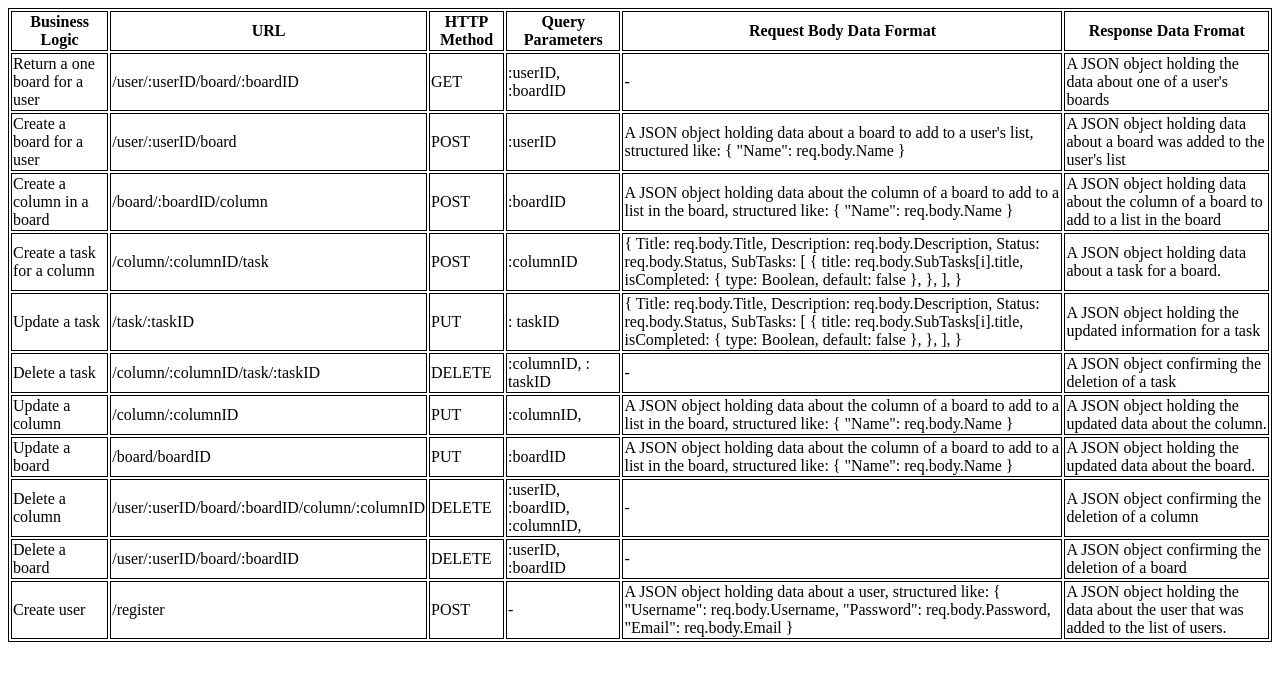
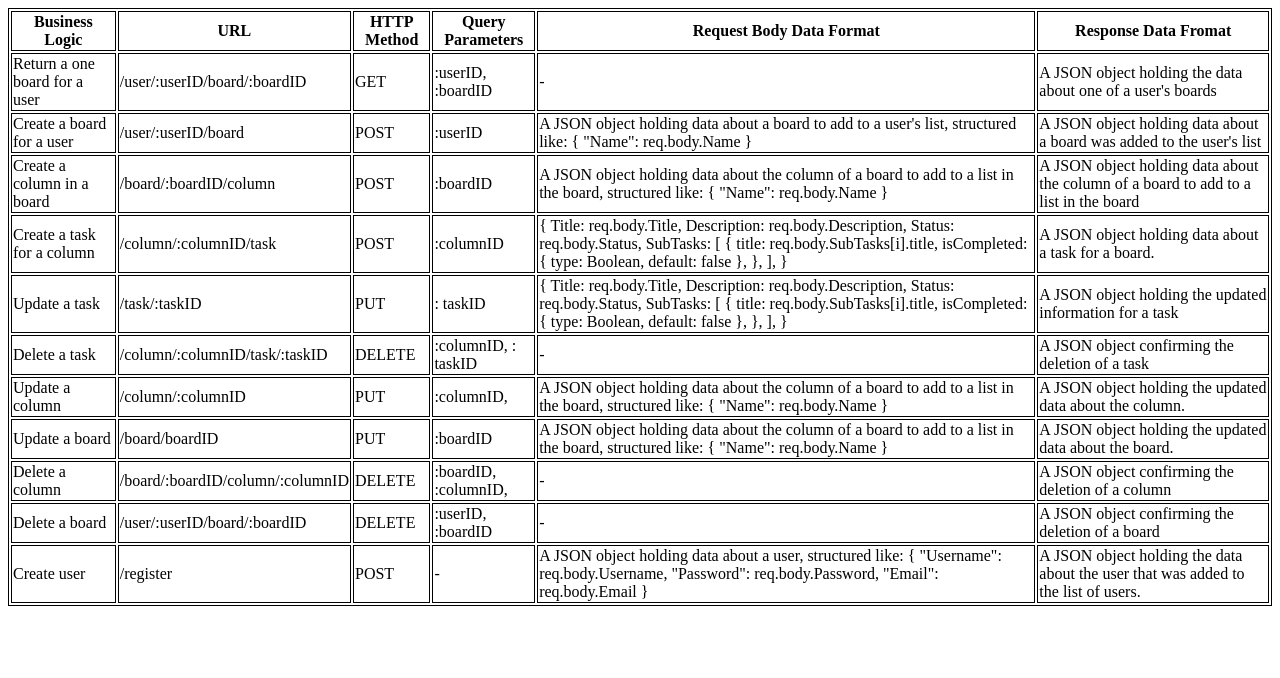
Before and after one commit to Nat-crit20/Kanban_API, a website: page docs/index.html in a window 1280 px wide. Drawn offline with Linux system fonts and the light colour scheme.

Commit message:
Updated doc for deleting a column from a board

```diff
--- a/docs/index.html
+++ b/docs/index.html
@@ -108,9 +108,9 @@
       </tr>
       <tr>
         <td>Delete a column</td>
-        <td>/user/:userID/board/:boardID/column/:columnID</td>
+        <td>/board/:boardID/column/:columnID</td>
         <td>DELETE</td>
-        <td>:userID, :boardID, :columnID,</td>
+        <td>:boardID, :columnID,</td>
         <td>-</td>
         <td>A JSON object confirming the deletion of a column</td>
       </tr>
```
